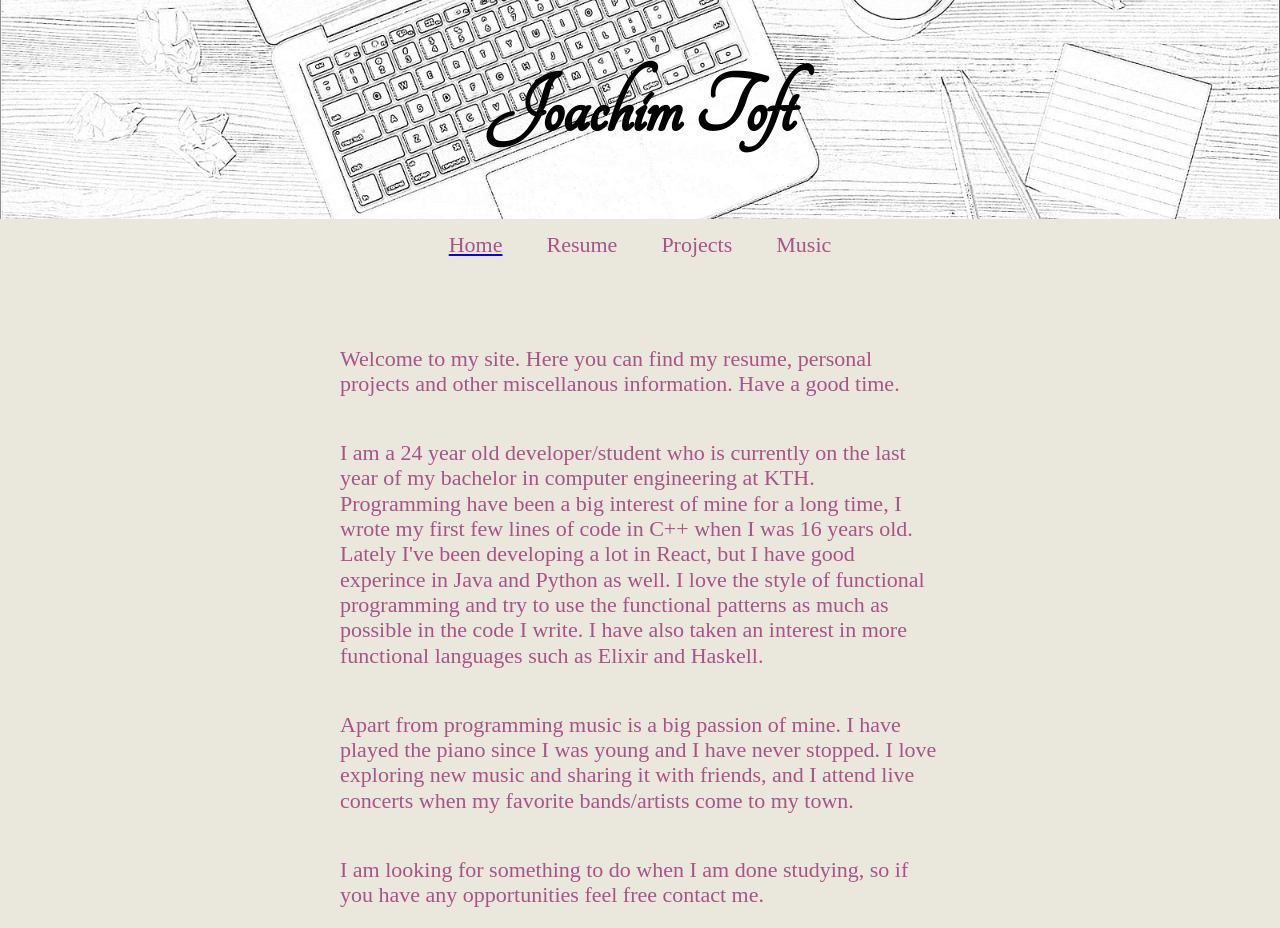
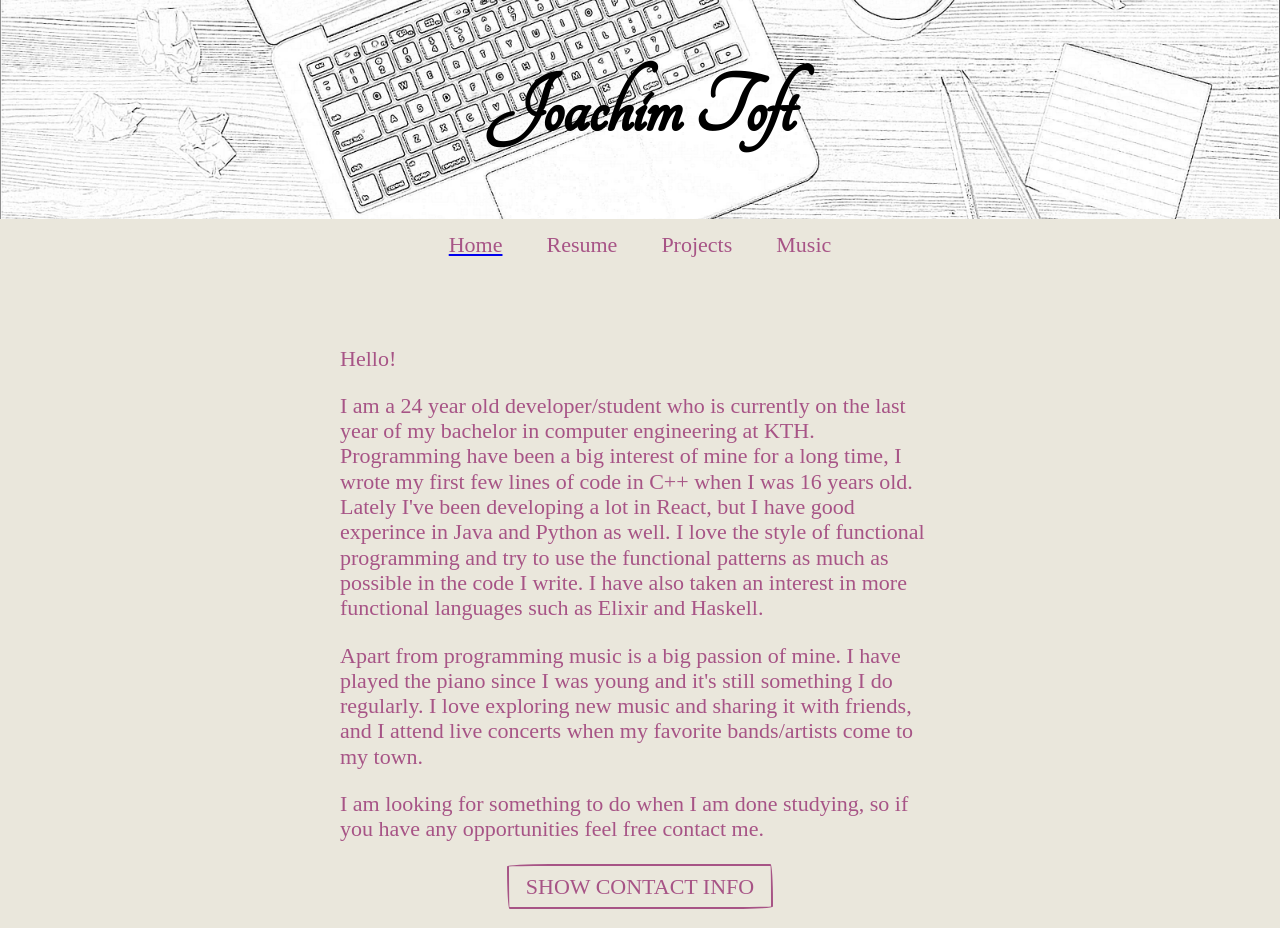
Before and after one commit to toftt/me, a React (Create React App) app: page / in a window 1280 px wide. Shown: the top 928 px of the page. Built offline with nearby package versions, Linux system fonts and the light colour scheme; a web font is replaced by a local one.

Commit message:
small fixes

```diff
--- a/public/index.html
+++ b/public/index.html
@@ -3,23 +3,10 @@
   <head>
     <meta charset="utf-8">
     <meta name="viewport" content="width=device-width, initial-scale=1, shrink-to-fit=no">
-    <meta name="theme-color" content="#000000">
+    <meta name="theme-color" content="#A75486">
     <link rel="stylesheet" href="https://use.fontawesome.com/releases/v5.5.0/css/all.css" integrity="sha384-B4dIYHKNBt8Bc12p+WXckhzcICo0wtJAoU8YZTY5qE0Id1GSseTk6S+L3BlXeVIU" crossorigin="anonymous">
-    <!--
-      manifest.json provides metadata used when your web app is added to the
-      homescreen on Android. See https://developers.google.com/web/fundamentals/engage-and-retain/web-app-manifest/
-    -->
     <link rel="manifest" href="%PUBLIC_URL%/manifest.json">
     <link rel="shortcut icon" href="%PUBLIC_URL%/favicon.ico">
-    <!--
-      Notice the use of %PUBLIC_URL% in the tags above.
-      It will be replaced with the URL of the `public` folder during the build.
-      Only files inside the `public` folder can be referenced from the HTML.
-
-      Unlike "/favicon.ico" or "favicon.ico", "%PUBLIC_URL%/favicon.ico" will
-      work correctly both with client-side routing and a non-root public URL.
-      Learn how to configure a non-root public URL by running `npm run build`.
-    -->
     <title>Joachim Toft</title>
   </head>
   <body>
@@ -27,15 +14,5 @@
       You need to enable JavaScript to run this app.
     </noscript>
     <div id="root"></div>
-    <!--
-      This HTML file is a template.
-      If you open it directly in the browser, you will see an empty page.
-
-      You can add webfonts, meta tags, or analytics to this file.
-      The build step will place the bundled scripts into the <body> tag.
-
-      To begin the development, run `npm start` or `yarn start`.
-      To create a production bundle, use `npm run build` or `yarn build`.
-    -->
   </body>
 </html>
--- a/src/scenes/Landing.js
+++ b/src/scenes/Landing.js
@@ -25,6 +25,15 @@ const Icon = styled.i`
   margin-bottom: 0.5rem;
 `;
 
+const Flex = styled.div`
+  display: flex;
+  flex-direction: column;
+`;
+
+const Centered = styled.div`
+  align-self: center;
+`;
+
 const ContactInfo = ({phoneNumber, email}) => (
   <Paragraph>
     <Icon className="fas fa-phone" /> {phoneNumber}
@@ -46,9 +55,10 @@ class Landing extends React.Component {
 
   render() {
     return (
-      <React.Fragment>
+      <Flex>
+        <div>
           <Paragraph handdrawn>
-          Welcome to my site. Here you can find my resume, personal projects and other miscellanous information. Have a good time.
+            Hello!
           </Paragraph>
           <Paragraph handdrawn>
             I am a {age} year old developer/student who is currently on the last year of my bachelor in computer engineering at KTH.
@@ -58,12 +68,15 @@ class Landing extends React.Component {
             functional languages such as Elixir and Haskell.
           </Paragraph>
           <Paragraph handdrawn>
-          Apart from programming music is a big passion of mine. I have played the piano since I was young and I have never stopped.
+            Apart from programming music is a big passion of mine. I have played the piano since I was young and it's still something I do
+            regularly.
             I love exploring new music and sharing it with friends, and I attend live concerts when my favorite bands/artists come to my town.
           </Paragraph>
           <Paragraph handdrawn>
             I am looking for something to do when I am done studying, so if you have any opportunities feel free contact me.
           </Paragraph>
+        </div>
+        <Centered>
         {
           this.state.displayContactInfo
             ? <ContactInfo
@@ -74,7 +87,8 @@ class Landing extends React.Component {
                 Show contact info
               </HanddrawnButton>
         }
-      </React.Fragment>
+        </Centered>
+      </Flex>
     );
   }
 }
```
Also changed, not shown: public/manifest.json. Lines whose indentation alone changed are shown as unchanged.
